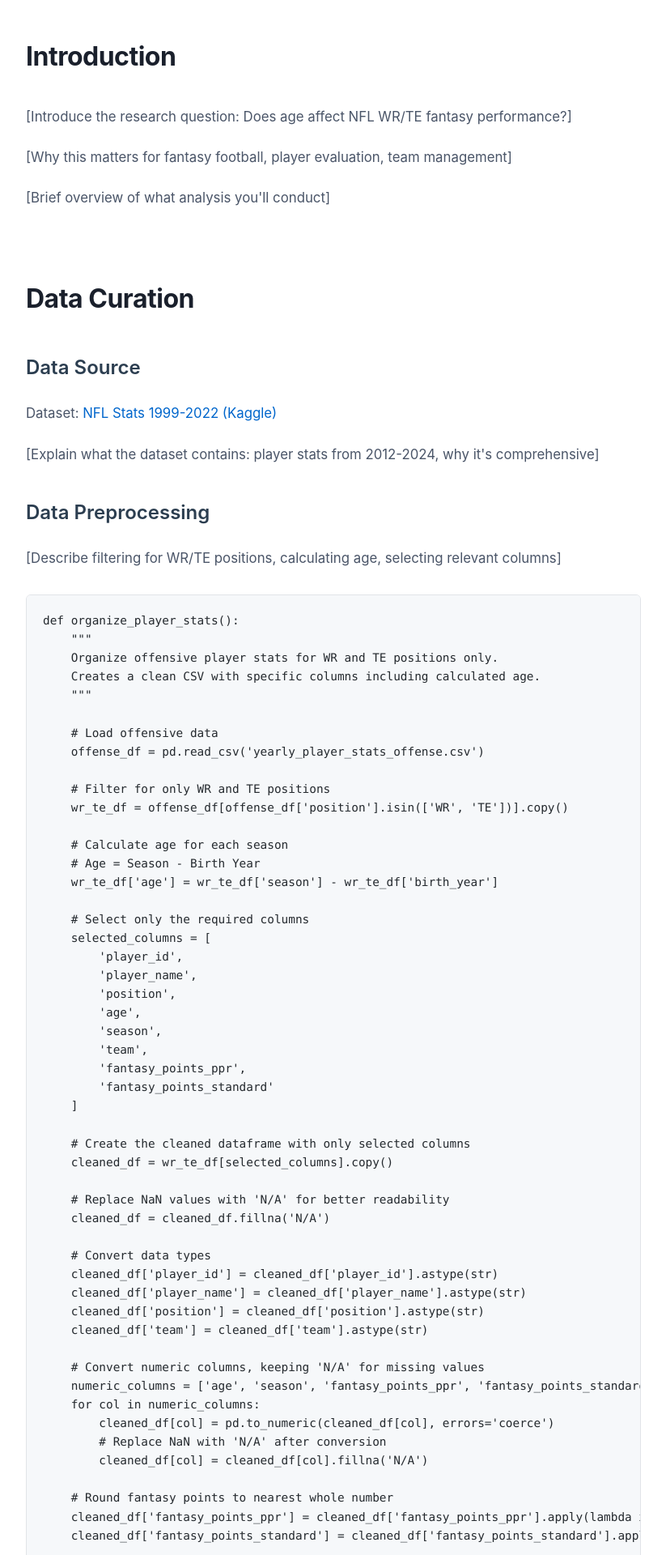
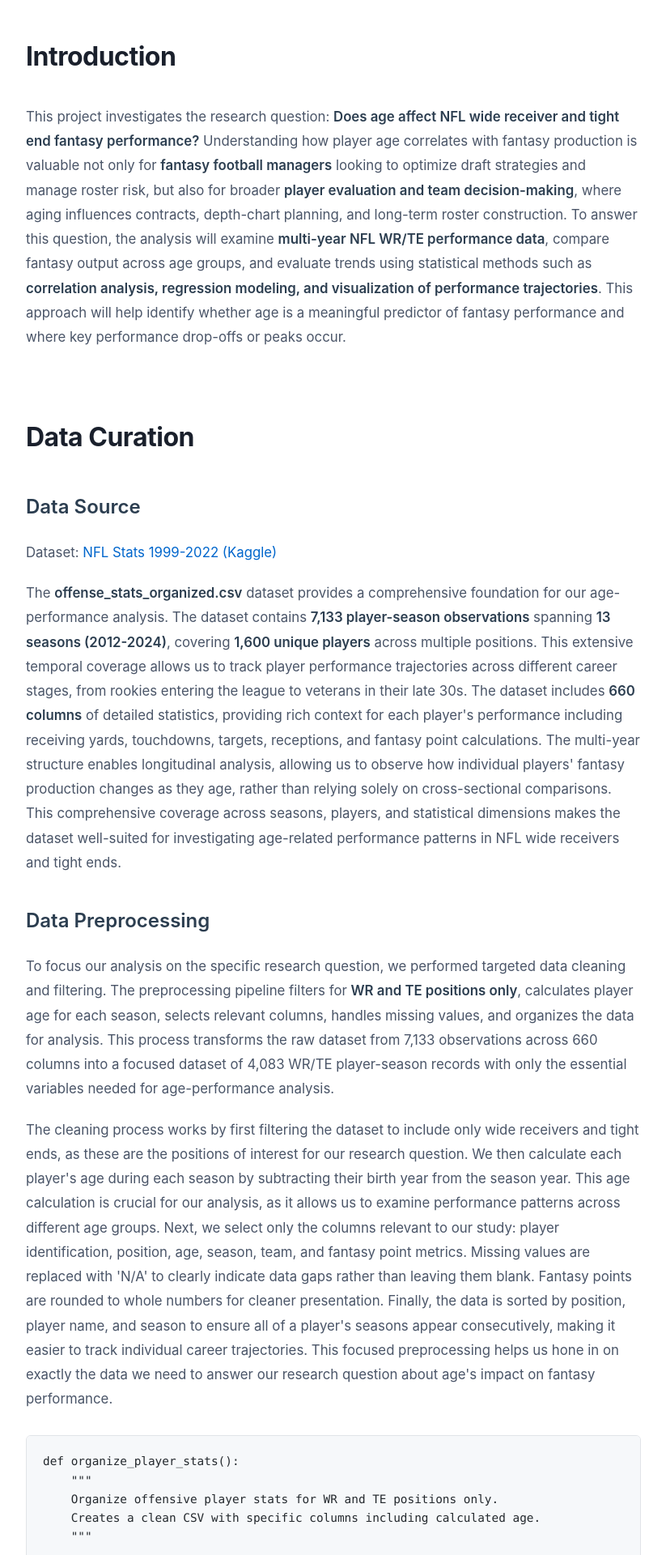
Before and after one commit to Natanel-solomonov/CMSC320Project, a React (Create React App) app: page / in a window 1280 px wide. Shown: the part 1180-3100 px from the top of the page at 81% size, without its empty margins (228-1051 px from the left). Built offline with nearby package versions, Linux system fonts and the light colour scheme.

Commit message:
Nat and Nathan's combined work as far as I can see, latest website so far

```diff
--- a/src/App.js
+++ b/src/App.js
@@ -56,13 +56,28 @@ function App() {
         <section id="introduction">
           <h2>Introduction</h2>
           <p>
-            [Introduce the research question: Does age affect NFL WR/TE fantasy performance?]
-          </p>
-          <p>
-            [Why this matters for fantasy football, player evaluation, team management]
-          </p>
-          <p>
-            [Brief overview of what analysis you'll conduct]
+            This project investigates the research question:{" "}
+            <strong>
+              Does age affect NFL wide receiver and tight end fantasy
+              performance?
+            </strong>{" "}
+            Understanding how player age correlates with fantasy production is
+            valuable not only for <strong>fantasy football managers</strong>{" "}
+            looking to optimize draft strategies and manage roster risk, but
+            also for broader{" "}
+            <strong>player evaluation and team decision-making</strong>, where
+            aging influences contracts, depth-chart planning, and long-term
+            roster construction. To answer this question, the analysis will
+            examine <strong>multi-year NFL WR/TE performance data</strong>,
+            compare fantasy output across age groups, and evaluate trends using
+            statistical methods such as{" "}
+            <strong>
+              correlation analysis, regression modeling, and visualization of
+              performance trajectories
+            </strong>
+            . This approach will help identify whether age is a meaningful
+            predictor of fantasy performance and where key performance drop-offs
+            or peaks occur.
           </p>
         </section>
 
@@ -75,17 +90,66 @@ function App() {
 
           <h3>Data Source</h3>
           <p>
-            Dataset: <a href="https://www.kaggle.com/datasets/philiphyde1/nfl-stats-1999-2022/data" target="_blank" rel="noopener noreferrer">NFL Stats 1999-2022 (Kaggle)</a>
+            Dataset:{" "}
+            <a
+              href="https://www.kaggle.com/datasets/philiphyde1/nfl-stats-1999-2022/data"
+              target="_blank"
+              rel="noopener noreferrer"
+            >
+              NFL Stats 1999-2022 (Kaggle)
+            </a>
           </p>
           <p>
-            [Explain what the dataset contains: player stats from 2012-2024, why it's comprehensive]
+            The <strong>offense_stats_organized.csv</strong> dataset provides a
+            comprehensive foundation for our age-performance analysis. The
+            dataset contains <strong>7,133 player-season observations</strong>{" "}
+            spanning <strong>13 seasons (2012-2024)</strong>, covering{" "}
+            <strong>1,600 unique players</strong> across multiple positions.
+            This extensive temporal coverage allows us to track player
+            performance trajectories across different career stages, from
+            rookies entering the league to veterans in their late 30s. The
+            dataset includes <strong>660 columns</strong> of detailed
+            statistics, providing rich context for each player's performance
+            including receiving yards, touchdowns, targets, receptions, and
+            fantasy point calculations. The multi-year structure enables
+            longitudinal analysis, allowing us to observe how individual
+            players' fantasy production changes as they age, rather than relying
+            solely on cross-sectional comparisons. This comprehensive coverage
+            across seasons, players, and statistical dimensions makes the
+            dataset well-suited for investigating age-related performance
+            patterns in NFL wide receivers and tight ends.
           </p>
 
           <h3>Data Preprocessing</h3>
           <p>
-            [Describe filtering for WR/TE positions, calculating age, selecting relevant columns]
+            To focus our analysis on the specific research question, we
+            performed targeted data cleaning and filtering. The preprocessing
+            pipeline filters for <strong>WR and TE positions only</strong>,
+            calculates player age for each season, selects relevant columns,
+            handles missing values, and organizes the data for analysis. This
+            process transforms the raw dataset from 7,133 observations across
+            660 columns into a focused dataset of 4,083 WR/TE player-season
+            records with only the essential variables needed for age-performance
+            analysis.
           </p>
-
+          <p>
+            The cleaning process works by first filtering the dataset to include
+            only wide receivers and tight ends, as these are the positions of
+            interest for our research question. We then calculate each player's
+            age during each season by subtracting their birth year from the
+            season year. This age calculation is crucial for our analysis, as it
+            allows us to examine performance patterns across different age
+            groups. Next, we select only the columns relevant to our study:
+            player identification, position, age, season, team, and fantasy
+            point metrics. Missing values are replaced with 'N/A' to clearly
+            indicate data gaps rather than leaving them blank. Fantasy points
+            are rounded to whole numbers for cleaner presentation. Finally, the
+            data is sorted by position, player name, and season to ensure all of
+            a player's seasons appear consecutively, making it easier to track
+            individual career trajectories. This focused preprocessing helps us
+            hone in on exactly the data we need to answer our research question
+            about age's impact on fantasy performance.
+          </p>
           <div className="code-block">
             <pre>
               <code>
@@ -163,24 +227,63 @@ function App() {
                   <th>Season</th>
                   <th>Team</th>
                   <th>Fantasy Points (PPR)</th>
+                  <th>Fantasy Points (Standard)</th>
                 </tr>
               </thead>
               <tbody>
                 <tr>
-                  <td>[Example]</td>
+                  <td>Ja'Marr Chase</td>
+                  <td>WR</td>
+                  <td>21</td>
+                  <td>2021</td>
+                  <td>CIN</td>
+                  <td>292</td>
+                  <td>211</td>
+                </tr>
+                <tr>
+                  <td>Ja'Marr Chase</td>
+                  <td>WR</td>
+                  <td>23</td>
+                  <td>2023</td>
+                  <td>CIN</td>
+                  <td>252</td>
+                  <td>155</td>
+                </tr>
+                <tr>
+                  <td>Stefon Diggs</td>
+                  <td>WR</td>
+                  <td>22</td>
+                  <td>2015</td>
+                  <td>MIN</td>
+                  <td>143</td>
+                  <td>91</td>
+                </tr>
+                <tr>
+                  <td>Stefon Diggs</td>
                   <td>WR</td>
                   <td>25</td>
+                  <td>2018</td>
+                  <td>MIN</td>
+                  <td>260</td>
+                  <td>158</td>
+                </tr>
+                <tr>
+                  <td>Travis Kelce</td>
+                  <td>TE</td>
+                  <td>28</td>
+                  <td>2017</td>
+                  <td>KC</td>
+                  <td>228</td>
+                  <td>144</td>
+                </tr>
+                <tr>
+                  <td>Travis Kelce</td>
+                  <td>TE</td>
+                  <td>34</td>
                   <td>2023</td>
                   <td>KC</td>
-                  <td>142</td>
-                </tr>
-                <tr>
-                  <td>[Example]</td>
-                  <td>TE</td>
-                  <td>28</td>
-                  <td>2022</td>
-                  <td>SF</td>
-                  <td>87</td>
+                  <td>214</td>
+                  <td>121</td>
                 </tr>
               </tbody>
             </table>
@@ -589,7 +692,7 @@ pearson_correlation()
 
           <h3>Polynomial Regression</h3>
           <p>
-            After fitting the polynomail regression model to look at the effects of age on fantasy points, it is clear that there is almost no
+            After fitting the polynomial regression model to look at the effects of age on fantasy points, it is clear that there is almost no
             relationship between the two categories given the line is almost flat with a slight curve. Also, looking that the r^2 score, it had a
             0.0126 which means that the model explains about 1% of the variation in fantasy points.
           </p>
```
